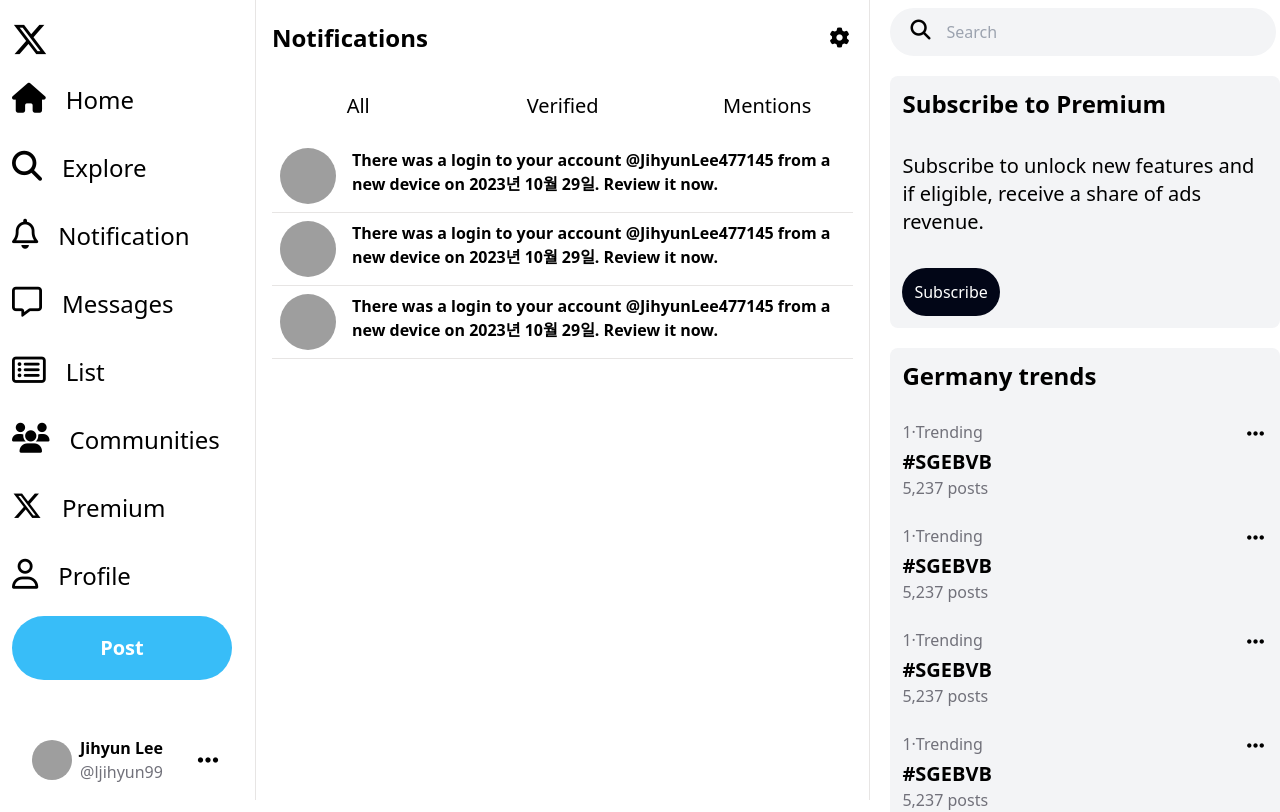
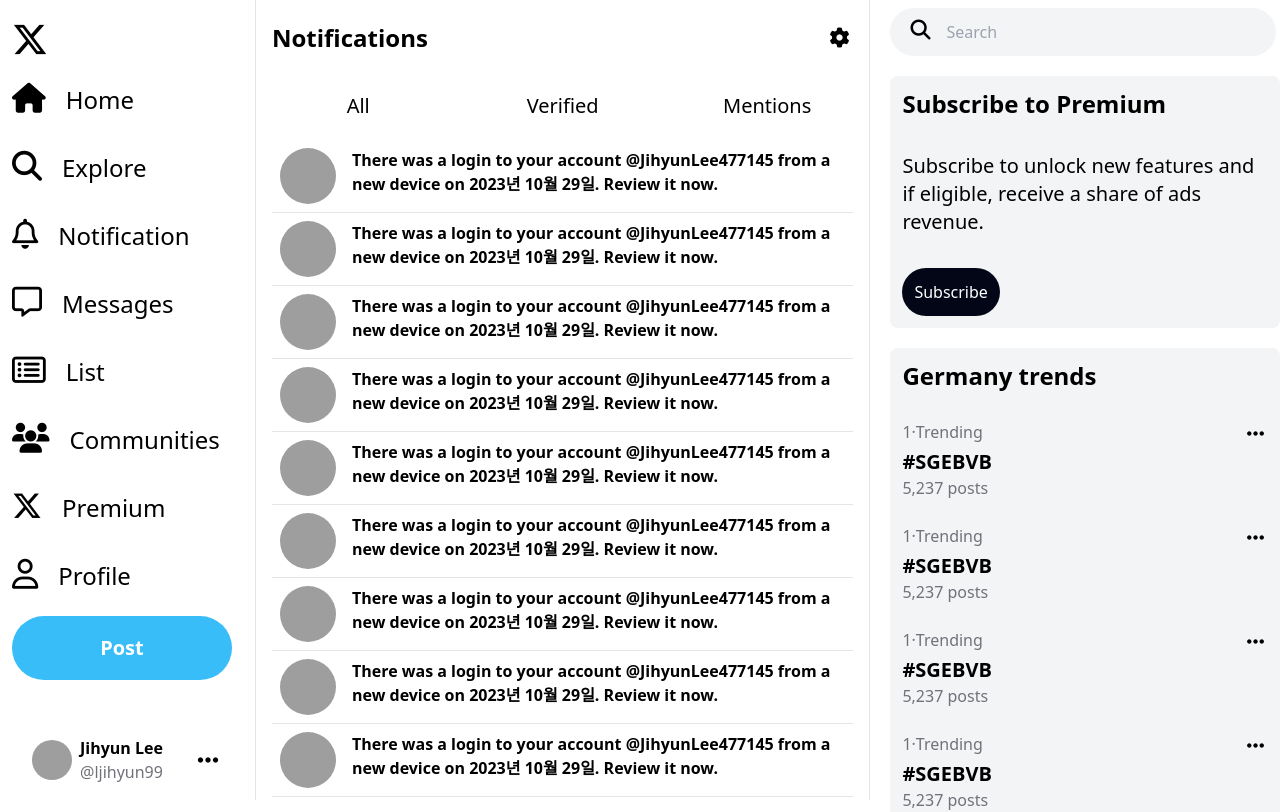
Before and after one commit to LeeJihyun99/twitter_clone_project, a Vue app: page / in a window 1280 px wide. Shown: the top 812 px of the page. Built offline with nearby package versions, Linux system fonts and the light colour scheme; grey boxes are pictures that could not be loaded.

Commit message:
added scrollbar to the notification section

```diff
--- a/src/Pages/Notifications.vue
+++ b/src/Pages/Notifications.vue
@@ -1,5 +1,5 @@
 <template>
-    <div class="flex-1 border-r border-gray">
+    <div class="flex-1 border-r border-gray overflow-y-auto no-scrollbar">
         <div class="flex flex-col">
             <!-- title section -->
             <div class="flex flex-row justify-between mt-4 mb-4 items-center">
@@ -13,7 +13,7 @@
                 <div class="hover:bg-gray hover:bg-opacity-80 w-1/3 pt-4 hover:border-b-4 hover:border-twitteronMouse cursor-pointer">Mentions</div>
             </div>
             <!-- notifications list -->
-            <div class="flex flex col" v-for="notification in 3">
+            <div class="flex flex col" v-for="notification in 20">
                 <div class="flex border-b border-gray mx-4 space-x-4 px-2 py-2 hover:bg-gray cursor-pointer">
                     <img src="http://picsum.photos/50" class="hover:brightness-75 w-14 h-14 rounded-full "/>
                     <span class="font-semibold">There was a login to your account @JihyunLee477145 from a new device on 2023년 10월 29일. Review it now.</span>
```
